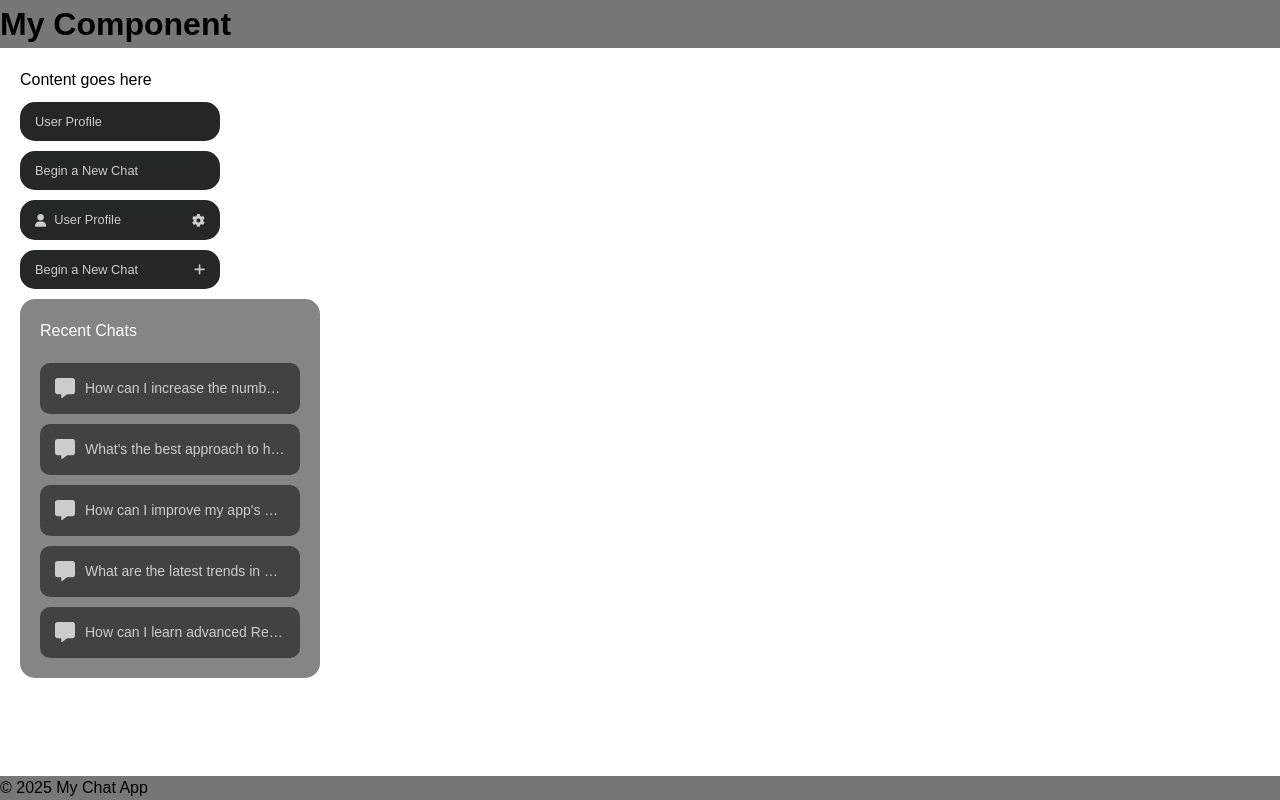
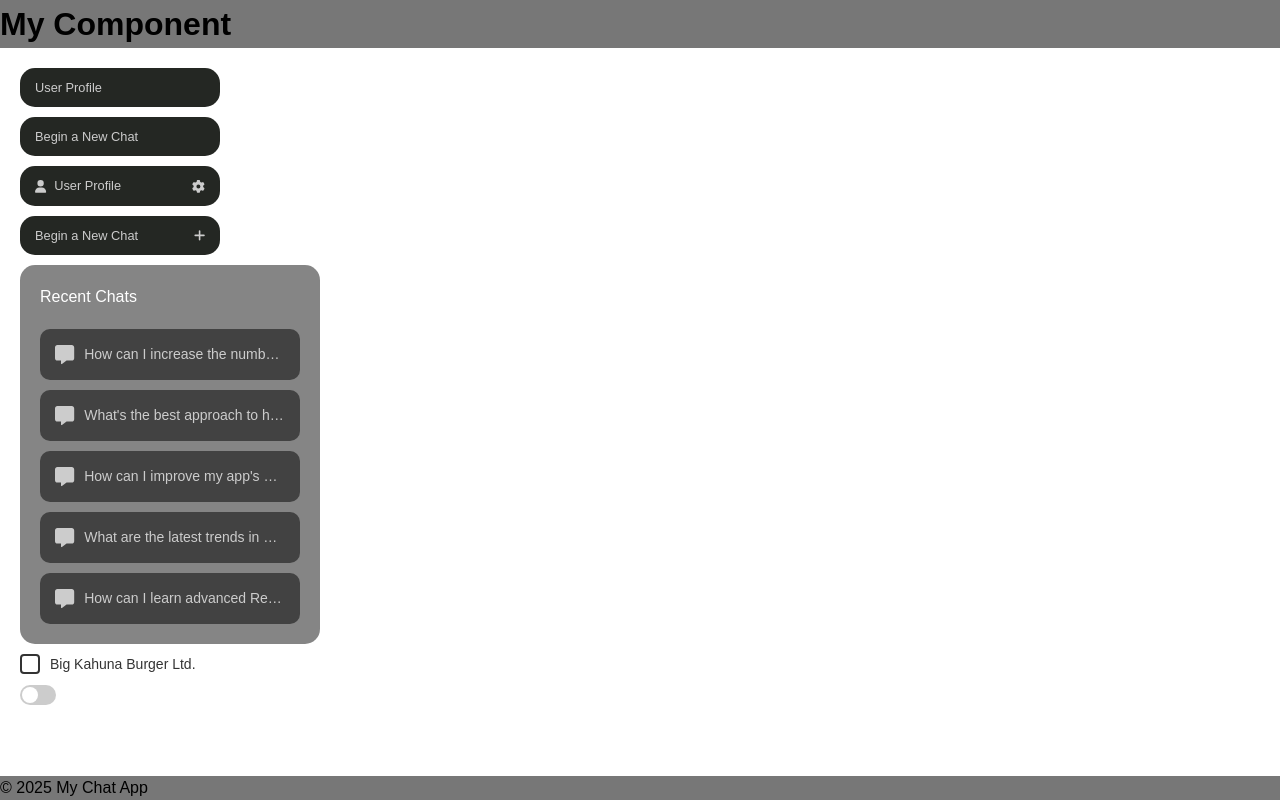
Before and after one commit to 1209kes/React-Session-TF, a React (Vite) app in the folder chat-project/: page /component in a window 1280 px wide. Built offline with nearby package versions, Linux system fonts and the light colour scheme.

Commit message:
feat: step4-2 headless ui

```diff
--- a/chat-project/package.json
+++ b/chat-project/package.json
@@ -13,6 +13,7 @@
     "@fortawesome/fontawesome-svg-core": "^6.7.2",
     "@fortawesome/free-solid-svg-icons": "^6.7.2",
     "@fortawesome/react-fontawesome": "^0.2.2",
+    "@headlessui/react": "^2.2.0",
     "react": "^18.3.1",
     "react-dom": "^18.3.1",
     "react-router-dom": "^7.1.2"
--- a/chat-project/src/components/MessageItem/MessageItem.module.css
+++ b/chat-project/src/components/MessageItem/MessageItem.module.css
@@ -14,7 +14,7 @@
 }
 
 .message-icon {
-    font-size: 20px;
+    font-size: 1.2rem;
     color: #cccccc;
 }
 
--- a/chat-project/src/components/shared/CheckBox/CheckBox.jsx
+++ b/chat-project/src/components/shared/CheckBox/CheckBox.jsx
@@ -0,0 +1,20 @@
+import React from 'react';
+import { Checkbox } from '@headlessui/react';
+import styles from './Checkbox.module.css';
+
+const CustomCheckbox = ({ checked, onChange, label }) => {
+    return (
+        <label className={styles.checkboxLabel}>
+            <Checkbox
+                checked={checked}
+                onChange={onChange}
+                className={`${styles.checkbox} ${checked ? styles.checked : ''}`}
+            >
+                {checked && <span className={styles.checkmark}>✔</span>}
+            </Checkbox>
+            <span className={styles.checkboxText}>{label}</span>
+        </label>
+    );
+};
+
+export default CustomCheckbox;
--- a/chat-project/src/components/shared/CheckBox/CheckBox.module.css
+++ b/chat-project/src/components/shared/CheckBox/CheckBox.module.css
@@ -0,0 +1,36 @@
+.checkboxLabel {
+    display: flex;
+    align-items: center;
+    gap: 10px;
+    cursor: pointer;
+}
+
+.checkbox {
+    position: relative;
+    width: 20px;
+    height: 20px;
+    border: 2px solid #333;
+    background-color: #fff;
+    border-radius: 4px;
+    display: flex;
+    align-items: center;
+    justify-content: center;
+    cursor: pointer;
+    transition: background-color 0.3s ease, border-color 0.3s ease;
+}
+
+.checked {
+    background-color: #000000;
+    border: none;
+}
+
+.checkmark {
+    color: white;
+    font-size: 14px;
+    font-weight: bold;
+}
+
+.checkboxText {
+    font-size: 14px;
+    color: #333;
+}
--- a/chat-project/src/components/shared/Swtich/Switch.jsx
+++ b/chat-project/src/components/shared/Swtich/Switch.jsx
@@ -0,0 +1,16 @@
+import { Switch } from '@headlessui/react';
+import styles from './Switch.module.css';
+
+const CustomSwitch = ({ enabled, onChange }) => {
+    return (
+        <Switch
+            checked={enabled}
+            onChange={onChange}
+            className={`${styles.switch} ${enabled ? styles.switchEnabled : styles.switchDisabled}`}
+        >
+            <span className={styles.switchThumb} />
+        </Switch>
+    );
+};
+
+export default CustomSwitch;
--- a/chat-project/src/components/shared/Swtich/Switch.module.css
+++ b/chat-project/src/components/shared/Swtich/Switch.module.css
@@ -0,0 +1,33 @@
+.switch {
+    position: relative;
+    display: inline-flex;
+    width: 36px;
+    height: 20px;
+    background-color: #ccc;
+    border-radius: 20px;
+    cursor: pointer;
+    transition: background-color 0.3s ease;
+}
+
+.switchEnabled {
+    background-color: #007bff;
+}
+
+.switchDisabled {
+    background-color: #ccc;
+}
+
+.switchThumb {
+    position: absolute;
+    top: 2px;
+    left: 2px;
+    width: 16px;
+    height: 16px;
+    background-color: #fff;
+    border-radius: 50%;
+    transition: transform 0.3s ease;
+}
+
+.switchEnabled .switchThumb {
+    transform: translateX(16px);
+}
--- a/chat-project/src/pages/Component/Component.jsx
+++ b/chat-project/src/pages/Component/Component.jsx
@@ -1,8 +1,10 @@
-import React from 'react';
+import React, { useState } from 'react';
 import Header from '../../components/layout/Header/Header';
 import Footer from '../../components/layout/Footer/Footer';
 import Button from '../../components/shared/Button/Button';
 import MessageList from '../../components/MessageList/MessageList';
+import CustomCheckbox from '../../components/shared/CheckBox/CheckBox';
+import CustomSwitch from '../../components/shared/Swtich/Switch';
 import { faUser, faCog, faPlus } from '@fortawesome/free-solid-svg-icons';
 import styles from './Component.module.css';
 import { showAlert } from '../../utils/Alert';
@@ -16,6 +18,21 @@ const ComponentPage = () => {
         'How can I learn advanced React patterns?',
     ];
 
+    // useState로 checkbox의 상태 관리
+    const [checkboxChecked, setcheckboxChecked] = useState(false);
+    const handleCheckboxChange = (isChecked) => {
+        setcheckboxChecked(isChecked); // 상태 업데이트
+        console.log('Checkbox is now:', isChecked);
+    };
+
+    // useState로 Switch의 상태 관리
+    const [switchEnabled, setSwitchEnabled] = useState(false);
+
+    const handleSwitchChange = (isEnabled) => {
+        setSwitchEnabled(isEnabled); // 상태 업데이트
+        console.log('Switch is now:', isEnabled);
+    };
+
     const UserClick = () => {
         showAlert('안녕하세요! 유저 프로필입니다.');
     };
@@ -28,12 +45,17 @@ const ComponentPage = () => {
         <div className={styles['page-container']}>
             <Header />
             <main className={styles.content}>
-                Content goes here
                 <Button label="User Profile" onClick={UserClick} />
                 <Button label="Begin a New Chat" onClick={ChatClick} />
                 <Button label="User Profile" onClick={UserClick} leftIcon={faUser} rightIcon={faCog} />
                 <Button label="Begin a New Chat" onClick={ChatClick} rightIcon={faPlus} />
                 <MessageList messages={messages} />
+                <CustomCheckbox
+                    checked={checkboxChecked}
+                    onChange={handleCheckboxChange}
+                    label="Big Kahuna Burger Ltd."
+                />
+                <CustomSwitch enabled={switchEnabled} onChange={handleSwitchChange} />
             </main>
             <Footer />
         </div>
```
Also changed, not shown: chat-project/src/components/shared/DropMenu/DropMenu.jsx (added), chat-project/src/components/shared/DropMenu/DropMenu.module.css (added), 1 other file (tests, documents, lock files or other folders).
